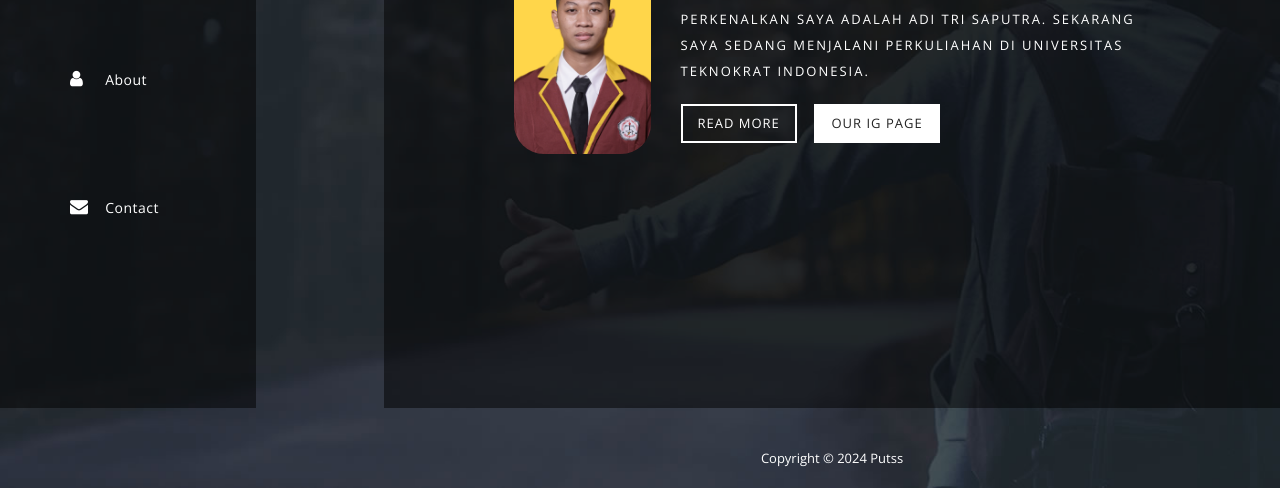
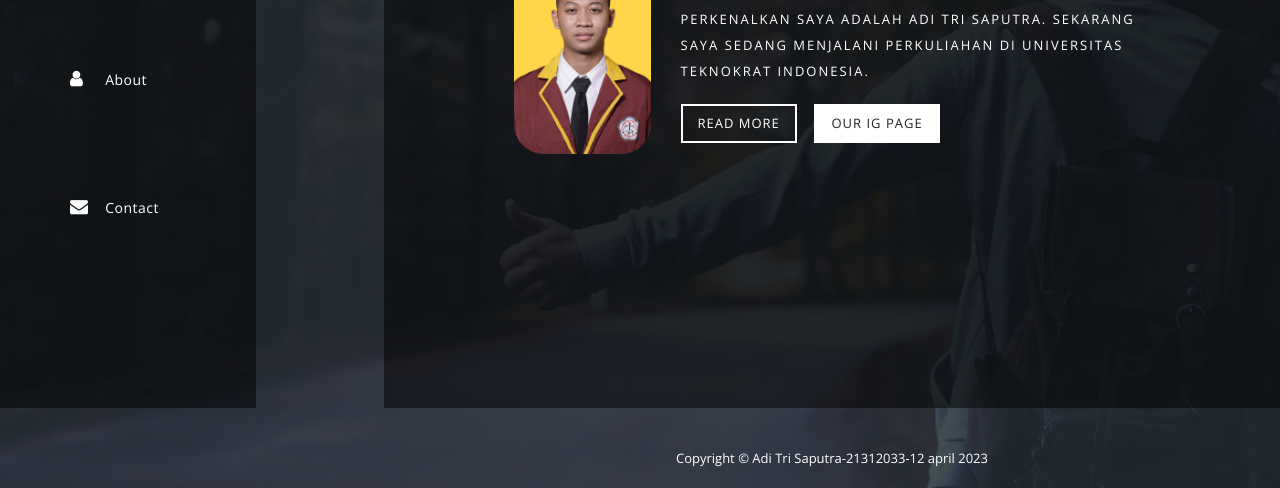
Before and after one commit to Putra213/WebPutss, a plain HTML site: page index.html in a window 1280 px wide. Shown: the part 312-800 px from the top of the page. Drawn offline with nearby package versions, Linux system fonts and the light colour scheme.

Commit message:
Update index.html

```diff
--- a/index.html
+++ b/index.html
@@ -169,7 +169,7 @@ https://templatemo.com/tm-512-moonlight
 
         <div class="footer">
           <div class="content">
-              <p>Copyright &copy; 2024 Putss <a rel="nofollow" href="https://templatemo.com/tm-512-moonlight"></a></p>
+              <p>Copyright &copy; Adi Tri Saputra-21312033-12 april 2023<a rel="nofollow" href="https://templatemo.com/tm-512-moonlight"></a></p>
           </div>
         </div>
 
```
